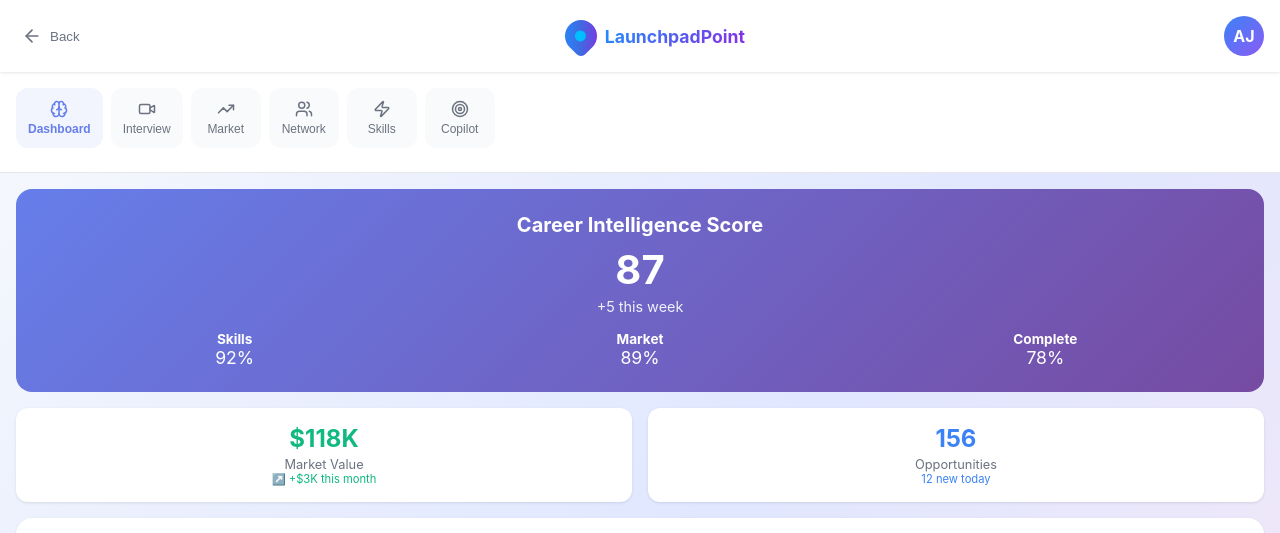
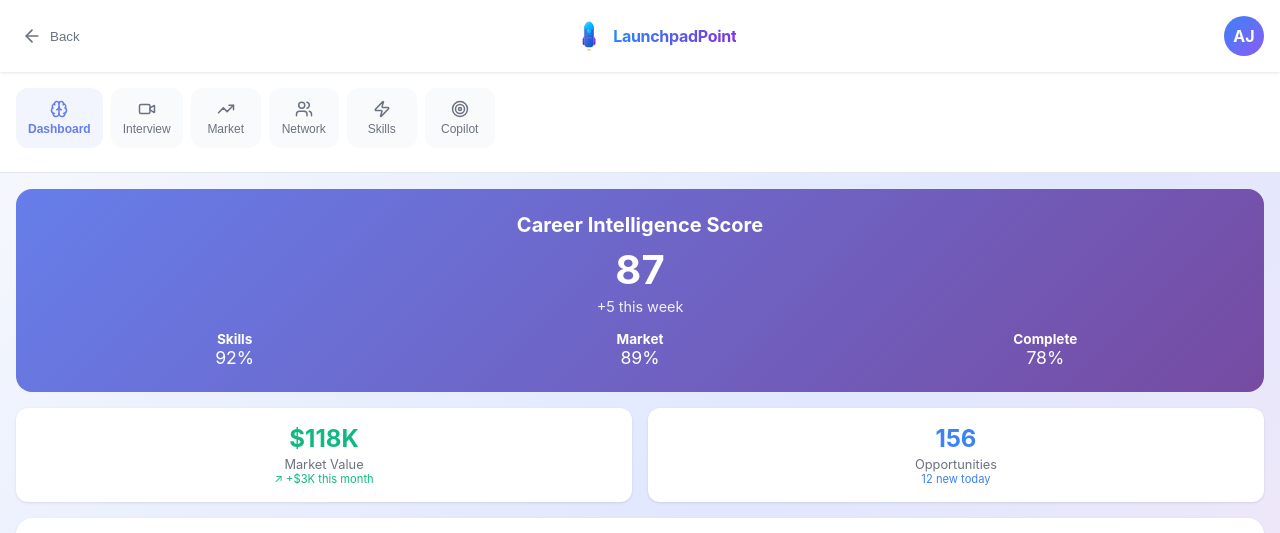
Before and after one commit to brehanderson-cloud/launchpadpoint-v2, a React (Create React App) app: page /career-intelligence in a window 1280 px wide. Shown: the top 533 px of the page. Built offline with nearby package versions, Linux system fonts and the light colour scheme.

Commit message:
Update NextGenCareerPlatform.js

```diff
--- a/src/pages/NextGenCareerPlatform.js
+++ b/src/pages/NextGenCareerPlatform.js
@@ -1,53 +1,139 @@
-import React, { useState, useEffect } from 'react';
-import { ArrowLeft, Send, Brain, Target, TrendingUp, Users, Zap, Star, ChevronRight, Play, Mic, MicOff, Video, CheckCircle, Clock } from 'lucide-react';
+import React, { useState } from 'react';
+import { ArrowLeft, Brain, Video, TrendingUp, Users, Zap, Target, CheckCircle, Clock, Star } from 'lucide-react';
 
 const NextGenCareerPlatform = () => {
   const [activeModule, setActiveModule] = useState('dashboard');
-  const [userProfile] = useState({
-    name: 'Alex Johnson',
-    currentRole: 'Senior Software Engineer',
-    experience: '5 years',
-    skills: ['React', 'Node.js', 'Python', 'AWS', 'Leadership'],
-    careerScore: 87,
-    marketValue: 118000
-  });
 
-  // LaunchpadPoint Logo
-  const LaunchpadLogo = ({ size = 32 }) => (
+  // Exact LaunchpadPoint Logo matching your reference
+  const LaunchpadLogo = ({ size = 32, showText = true }) => {
+    return (
       <div style={{ display: 'flex', alignItems: 'center', gap: '8px' }}>
-      <div
-        style={{
-          width: size,
-          height: size,
-          background: 'linear-gradient(135deg, #1E90FF 0%, #4169E1 50%, #8A2BE2 100%)',
-          borderRadius: '50% 50% 50% 20%',
-          position: 'relative',
-          transform: 'rotate(-45deg)',
-          display: 'flex',
-          alignItems: 'center',
-          justifyContent: 'center'
-        }}
+        <svg
+          width={size}
+          height={size}
+          viewBox="0 0 100 100"
+          style={{ display: 'block' }}
         >
-        <div style={{
-          width: '35%',
-          height: '35%',
-          background: '#00BFFF',
-          borderRadius: '50%',
-          transform: 'rotate(45deg)'
-        }}></div>
-      </div>
+          {/* Main rocket body - elongated and sleek */}
+          <path
+            d="M50 10
+               C58 10 65 17 65 25
+               L65 75
+               C65 80 60 85 55 85
+               L45 85
+               C40 85 35 80 35 75
+               L35 25
+               C35 17 42 10 50 10 Z"
+            fill="url(#mainRocketGradient)"
+          />
+
+          {/* Rocket nose cone - sharp point */}
+          <path
+            d="M35 25
+               C35 15 42 5 50 5
+               C58 5 65 15 65 25
+               L60 30
+               L40 30 Z"
+            fill="url(#noseGradient)"
+          />
+
+          {/* Left wing */}
+          <path
+            d="M30 60
+               L35 50
+               L35 80
+               L30 75 Z"
+            fill="url(#wingGradient)"
+          />
+
+          {/* Right wing */}
+          <path
+            d="M65 50
+               L70 60
+               L70 75
+               L65 80 Z"
+            fill="url(#wingGradient)"
+          />
+
+          {/* Window */}
+          <circle
+            cx="50"
+            cy="35"
+            r="7"
+            fill="#00BFFF"
+            opacity="0.9"
+          />
+
+          {/* Window highlight */}
+          <circle
+            cx="48"
+            cy="33"
+            r="3"
+            fill="#87CEEB"
+            opacity="0.6"
+          />
+
+          {/* Exhaust flame */}
+          <path
+            d="M42 85
+               L46 95
+               L50 88
+               L54 95
+               L58 85
+               L54 98
+               L50 92
+               L46 98 Z"
+            fill="url(#flameGradient)"
+          />
+
+          {/* Body panels */}
+          <rect x="40" y="45" width="20" height="2" fill="rgba(255,255,255,0.2)" rx="1" />
+          <rect x="40" y="55" width="20" height="2" fill="rgba(255,255,255,0.2)" rx="1" />
+
+          <defs>
+            <linearGradient id="mainRocketGradient" x1="0%" y1="0%" x2="100%" y2="100%">
+              <stop offset="0%" stopColor="#1E90FF" />
+              <stop offset="40%" stopColor="#4169E1" />
+              <stop offset="100%" stopColor="#0052CC" />
+            </linearGradient>
+
+            <linearGradient id="noseGradient" x1="0%" y1="0%" x2="100%" y2="100%">
+              <stop offset="0%" stopColor="#87CEEB" />
+              <stop offset="50%" stopColor="#00BFFF" />
+              <stop offset="100%" stopColor="#1E90FF" />
+            </linearGradient>
+
+            <linearGradient id="wingGradient" x1="0%" y1="0%" x2="100%" y2="100%">
+              <stop offset="0%" stopColor="#9370DB" />
+              <stop offset="50%" stopColor="#8A2BE2" />
+              <stop offset="100%" stopColor="#4B0082" />
+            </linearGradient>
+
+            <linearGradient id="flameGradient" x1="0%" y1="0%" x2="0%" y2="100%">
+              <stop offset="0%" stopColor="#FF6B35" />
+              <stop offset="30%" stopColor="#FF8C42" />
+              <stop offset="70%" stopColor="#F7931E" />
+              <stop offset="100%" stopColor="#FFD700" />
+            </linearGradient>
+          </defs>
+        </svg>
+
+        {showText && (
           <span style={{
             fontWeight: 'bold',
-        fontSize: '1.1rem',
+            fontSize: size > 32 ? '1.2rem' : size > 24 ? '1rem' : '0.9rem',
             background: 'linear-gradient(135deg, #1E90FF, #8A2BE2)',
             backgroundClip: 'text',
             WebkitBackgroundClip: 'text',
-        color: 'transparent'
+            color: 'transparent',
+            letterSpacing: '-0.3px'
           }}>
             LaunchpadPoint
           </span>
+        )}
       </div>
     );
+  };
 
   const modules = [
     { id: 'dashboard', name: 'Dashboard', icon: Brain, color: '#667eea' },
@@ -63,38 +149,6 @@ const NextGenCareerPlatform = () => {
   };
 
   const CareerDashboard = () => {
-    const [insights, setInsights] = useState([]);
-
-    useEffect(() => {
-      const mockInsights = [
-        {
-          type: 'opportunity',
-          title: 'High-Match Job Alert',
-          content: 'Senior React Developer at TechCorp matches 94% of your profile',
-          urgency: 'high',
-          action: 'View Details',
-          time: '2 hours ago'
-        },
-        {
-          type: 'market',
-          title: 'Salary Increase Detected',
-          content: 'React developers saw 15% salary increase this month',
-          urgency: 'medium',
-          action: 'Update Rate',
-          time: '4 hours ago'
-        },
-        {
-          type: 'skill',
-          title: 'Trending Skill Alert',
-          content: 'TypeScript demand up 40% - Add to your profile?',
-          urgency: 'low',
-          action: 'Learn More',
-          time: '1 day ago'
-        }
-      ];
-      setInsights(mockInsights);
-    }, []);
-
     return (
       <div style={{ padding: '1rem' }}>
         {/* Career Score Hero */}
@@ -110,7 +164,7 @@ const NextGenCareerPlatform = () => {
             Career Intelligence Score
           </h3>
           <div style={{ fontSize: '2.5rem', fontWeight: 'bold', marginBottom: '0.25rem' }}>
-            {userProfile.careerScore}
+            87
           </div>
           <div style={{ fontSize: '0.9rem', opacity: 0.9 }}>+5 this week</div>
 
@@ -140,10 +194,10 @@ const NextGenCareerPlatform = () => {
             textAlign: 'center'
           }}>
             <div style={{ fontSize: '1.5rem', fontWeight: 'bold', color: '#10b981', marginBottom: '0.25rem' }}>
-              ${Math.round(userProfile.marketValue/1000)}K
+              $118K
             </div>
             <div style={{ fontSize: '0.8rem', color: '#6b7280' }}>Market Value</div>
-            <div style={{ fontSize: '0.7rem', color: '#10b981' }}>↗️ +$3K this month</div>
+            <div style={{ fontSize: '0.7rem', color: '#10b981' }}>↗ +$3K this month</div>
           </div>
 
           <div style={{
@@ -173,21 +227,20 @@ const NextGenCareerPlatform = () => {
           </div>
 
           <div style={{ display: 'flex', flexDirection: 'column', gap: '0.75rem' }}>
-            {insights.map((insight, index) => (
-              <div key={index} style={{
+            <div style={{
               padding: '0.75rem',
               border: '1px solid #e5e7eb',
               borderRadius: '0.5rem',
-                background: insight.urgency === 'high' ? '#fef2f2' : '#f9fafb'
+              background: '#fef2f2'
             }}>
               <h4 style={{ fontSize: '0.9rem', fontWeight: '600', marginBottom: '0.25rem', margin: '0 0 0.25rem 0' }}>
-                  {insight.title}
+                High-Match Job Alert
               </h4>
               <p style={{ fontSize: '0.8rem', color: '#6b7280', lineHeight: '1.4', margin: '0 0 0.5rem 0' }}>
-                  {insight.content}
+                Senior React Developer at TechCorp matches 94% of your profile
               </p>
               <div style={{ display: 'flex', justifyContent: 'space-between', alignItems: 'center' }}>
-                  <span style={{ fontSize: '0.7rem', color: '#9ca3af' }}>{insight.time}</span>
+                <span style={{ fontSize: '0.7rem', color: '#9ca3af' }}>2 hours ago</span>
                 <button style={{
                   fontSize: '0.75rem',
                   color: '#3b82f6',
@@ -196,11 +249,64 @@ const NextGenCareerPlatform = () => {
                   cursor: 'pointer',
                   fontWeight: '500'
                 }}>
-                    {insight.action}
+                  View Details
                 </button>
               </div>
             </div>
-            ))}
+
+            <div style={{
+              padding: '0.75rem',
+              border: '1px solid #e5e7eb',
+              borderRadius: '0.5rem',
+              background: '#f9fafb'
+            }}>
+              <h4 style={{ fontSize: '0.9rem', fontWeight: '600', marginBottom: '0.25rem', margin: '0 0 0.25rem 0' }}>
+                Salary Increase Detected
+              </h4>
+              <p style={{ fontSize: '0.8rem', color: '#6b7280', lineHeight: '1.4', margin: '0 0 0.5rem 0' }}>
+                React developers saw 15% salary increase this month
+              </p>
+              <div style={{ display: 'flex', justifyContent: 'space-between', alignItems: 'center' }}>
+                <span style={{ fontSize: '0.7rem', color: '#9ca3af' }}>4 hours ago</span>
+                <button style={{
+                  fontSize: '0.75rem',
+                  color: '#3b82f6',
+                  background: 'none',
+                  border: 'none',
+                  cursor: 'pointer',
+                  fontWeight: '500'
+                }}>
+                  Update Rate
+                </button>
+              </div>
+            </div>
+
+            <div style={{
+              padding: '0.75rem',
+              border: '1px solid #e5e7eb',
+              borderRadius: '0.5rem',
+              background: '#f0f9ff'
+            }}>
+              <h4 style={{ fontSize: '0.9rem', fontWeight: '600', marginBottom: '0.25rem', margin: '0 0 0.25rem 0' }}>
+                Trending Skill Alert
+              </h4>
+              <p style={{ fontSize: '0.8rem', color: '#6b7280', lineHeight: '1.4', margin: '0 0 0.5rem 0' }}>
+                TypeScript demand up 40% - Add to your profile?
+              </p>
+              <div style={{ display: 'flex', justifyContent: 'space-between', alignItems: 'center' }}>
+                <span style={{ fontSize: '0.7rem', color: '#9ca3af' }}>1 day ago</span>
+                <button style={{
+                  fontSize: '0.75rem',
+                  color: '#3b82f6',
+                  background: 'none',
+                  border: 'none',
+                  cursor: 'pointer',
+                  fontWeight: '500'
+                }}>
+                  Learn More
+                </button>
+              </div>
+            </div>
           </div>
         </div>
 
@@ -224,10 +330,10 @@ const NextGenCareerPlatform = () => {
               </div>
               <div>
                 <h4 style={{ fontSize: '0.9rem', fontWeight: '600', margin: '0 0 0.25rem 0' }}>
-                  Current: {userProfile.currentRole}
+                  Current: Senior Software Engineer
                 </h4>
                 <p style={{ fontSize: '0.75rem', color: '#6b7280', margin: 0 }}>
-                  ${Math.round(userProfile.marketValue/1000)}K • 87% market fit
+                  $118K • 87% market fit
                 </p>
               </div>
             </div>
@@ -361,7 +467,7 @@ const NextGenCareerPlatform = () => {
             color: 'white',
             fontWeight: 'bold'
           }}>
-            {userProfile.name.split(' ').map(n => n[0]).join('')}
+            AJ
           </div>
         </div>
       </div>
```
Lines whose indentation alone changed are shown as unchanged.
